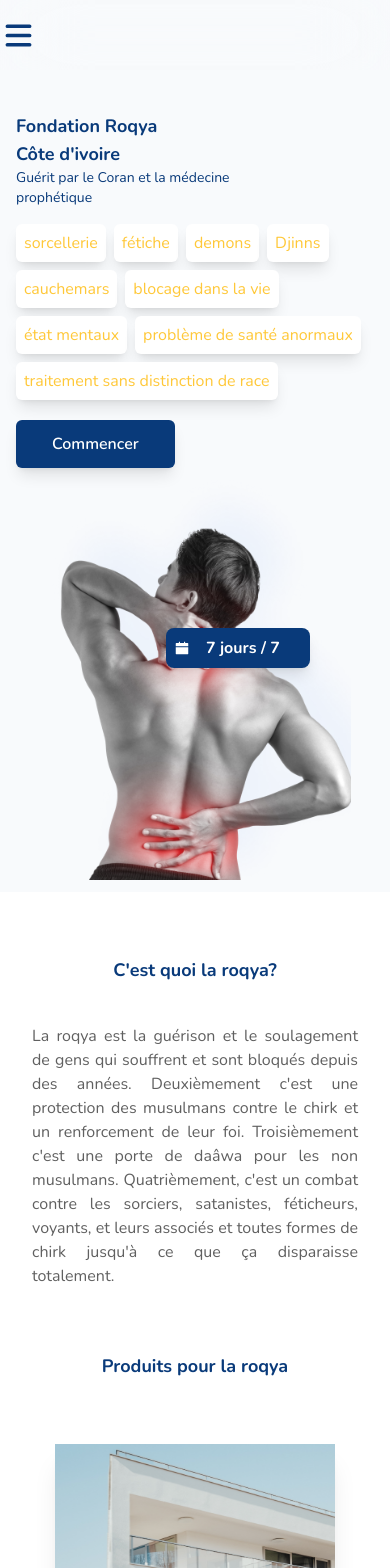
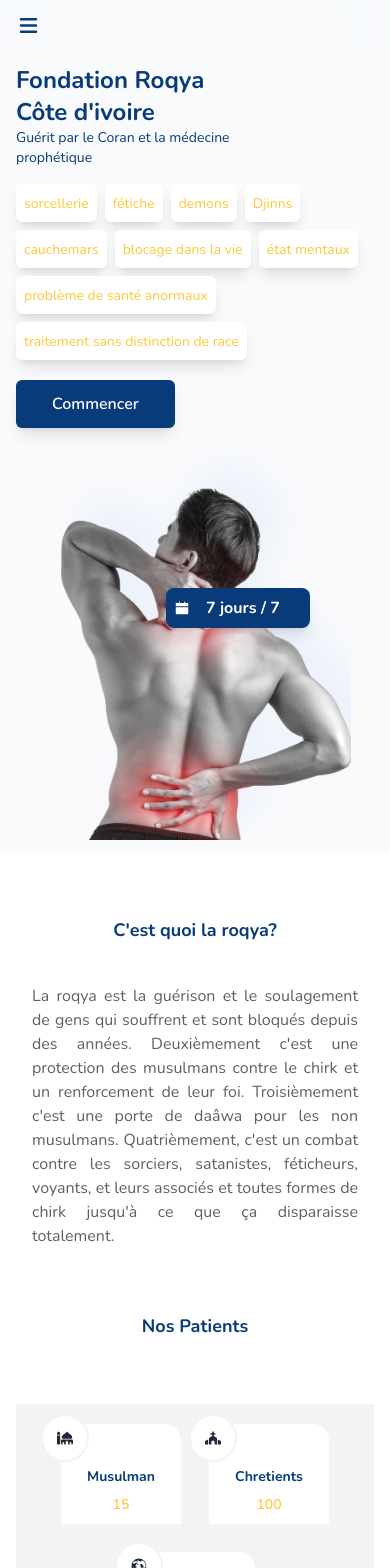
Before and after one commit to docteurdev/landing-immobilier, a React (Create React App) app: page / in a window 390 px wide. Shown: the top 1568 px of the page. Built offline with nearby package versions, Linux system fonts and the light colour scheme.

Commit message:
update in header, nav, nos centres section, add section nos patients

```diff
--- a/public/index.html
+++ b/public/index.html
@@ -2,14 +2,14 @@
 <html lang="en">
   <head>
     <meta charset="utf-8" />
-    <link rel="icon" href="%PUBLIC_URL%/favicon.ico" />
+    <link rel="icon" href="%PUBLIC_URL%/roqyaci.jpeg" />
     <meta name="viewport" content="width=device-width, initial-scale=1" />
-    <meta name="theme-color" content="#000000" />
+    <meta name="theme-color" content="#fff" />
     <meta
       name="description"
-      content="Web site created using create-react-app"
+      content="site web Fondation roqya CI"
     />
-    <link rel="apple-touch-icon" href="%PUBLIC_URL%/logo192.png" />
+    <link rel="apple-touch-icon" href="%PUBLIC_URL%/roqyaci.jpeg" />
     <!--
       manifest.json provides metadata used when your web app is installed on a
       user's mobile device or desktop. See https://developers.google.com/web/fundamentals/web-app-manifest/
@@ -25,7 +25,7 @@
       work correctly both with client-side routing and a non-root public URL.
       Learn how to configure a non-root public URL by running `npm run build`.
     -->
-    <title>React App</title>
+    <title>Fondation roqya CI </title>
   </head>
   <body>
     <noscript>You need to enable JavaScript to run this app.</noscript>
--- a/src/components/Header.tsx
+++ b/src/components/Header.tsx
@@ -24,7 +24,7 @@ function Header() {
            <MdOutlineClose onClick={() => setMenu(false)} />
         </IconContext.Provider>
       </div>: null}
-        <nav className='w-full fixed top-0 left-0 md:px-[7rem]  backdrop-blur-2xl flex justify-between items-center h-[70px] z-30 shadow-'>
+        <nav className='w-full fixed top-0 left-0 h-[50px] md:px-[7rem] md:h-[70px] backdrop-blur-2xl flex justify-between items-center  z-30 shadow-'>
           <div className="nav flex justify-between items-center w-full">
           {/* <h4 className='text-blue font-normal md:text-2xl'>House<span className='text-yellow' >Sale</span> </h4> */}
           <img src={logoroqya} className="w-[10rem] h-[6rem] object-contain" alt="" />
@@ -36,32 +36,34 @@ function Header() {
           </ul>
             <a href="#start" className='bg-blue text-white px-6 py-2 rounded-full font-semibold'>Commander</a>
           </div>
-          <div className="lg:hidden text-blue text-[37px]">
+          <div className="lg:hidden text-blue ml-4">
+          <IconContext.Provider value={{className:"text-[25px]"}}>
 
           <HiMenu onClick={() => {
             document.getElementById('my-mobile-modal')?.click()
           } } />
+          </IconContext.Provider>
           </div>
         </nav>
         {/* <Btns/> */}
-        <div className="flex  pt-[7rem] flex-col md:flex-row px-4 md:px-[7rem]">
+        <div className="flex  pt-[4rem] flex-col md:flex-row px-4 md:mt-5 md:px-[7rem]">
         <div className="w-full md:w-3/6">
           <div className="title-anim-bx">
-          <h1 className=" title-anim font-bold opacity-0 text-lg md:text-5xl text-blue">Fondation Roqya <br/> Côte d'ivoire  </h1>
+          <h1 className=" title-anim font-bold opacity-0 text-2xl md:text-5xl text-blue">Fondation Roqya <br/> Côte d'ivoire  </h1>
           </div>
           <div className="title-anim-bx">
             <p className=' title-anim opacity-0 text-sm md:text-2xl text-blue'>Guérit par le Coran et la médecine <br />prophétique</p>
           </div>
           <div className="blocage flex flex-wrap gap-2 w-full mt-4">
-          <div className="w-auto px-2 h-[38px] bg-white text-yellow shadow-lg rounded-md flex justify-center items-center"> <h5>sorcellerie</h5> </div>
-          <div className="w-auto px-2 h-[38px] bg-white text-yellow shadow-lg rounded-md flex justify-center items-center"> <h5>fétiche</h5> </div>
-          <div className="w-auto px-2 h-[38px] bg-white text-yellow shadow-lg rounded-md flex justify-center items-center"> <h5>demons</h5> </div>
-          <div className="w-auto px-2 h-[38px] bg-white text-yellow shadow-lg rounded-md flex justify-center items-center"> <h5>Djinns</h5> </div>
-          <div className="w-auto px-2 h-[38px] bg-white text-yellow shadow-lg rounded-md flex justify-center items-center"> <h5>cauchemars</h5> </div>
-          <div className="w-auto px-2 h-[38px] bg-white text-yellow shadow-lg rounded-md flex justify-center items-center"> <h5>blocage dans la vie</h5> </div>
-          <div className="w-auto px-2 h-[38px] bg-white text-yellow shadow-lg rounded-md flex justify-center items-center"> <h5>état mentaux</h5> </div>
-          <div className="w-auto px-2 h-[38px] bg-white text-yellow shadow-lg rounded-md flex justify-center items-center"> <h5>problème de santé anormaux</h5> </div>
-          <div className="w-auto px-2 h-[38px] bg-white text-yellow shadow-lg rounded-md flex justify-center items-center"> <h5>traitement sans distinction de race</h5> </div>
+          <div className="w-auto px-2 h-[38px] text-[14px] bg-white text-yellow shadow-lg rounded-md flex justify-center items-center"> <h5>sorcellerie</h5> </div>
+          <div className="w-auto px-2 h-[38px] text-[14px] bg-white text-yellow shadow-lg rounded-md flex justify-center items-center"> <h5>fétiche</h5> </div>
+          <div className="w-auto px-2 h-[38px] text-[14px] bg-white text-yellow shadow-lg rounded-md flex justify-center items-center"> <h5>demons</h5> </div>
+          <div className="w-auto px-2 h-[38px] text-[14px] bg-white text-yellow shadow-lg rounded-md flex justify-center items-center"> <h5>Djinns</h5> </div>
+          <div className="w-auto px-2 h-[38px] text-[14px] bg-white text-yellow shadow-lg rounded-md flex justify-center items-center"> <h5>cauchemars</h5> </div>
+          <div className="w-auto px-2 h-[38px] text-[14px] bg-white text-yellow shadow-lg rounded-md flex justify-center items-center"> <h5>blocage dans la vie</h5> </div>
+          <div className="w-auto px-2 h-[38px] text-[14px] bg-white text-yellow shadow-lg rounded-md flex justify-center items-center"> <h5>état mentaux</h5> </div>
+          <div className="w-auto px-2 h-[38px] text-[14px] bg-white text-yellow shadow-lg rounded-md flex justify-center items-center"> <h5>problème de santé anormaux</h5> </div>
+          <div className="w-auto px-2 h-[38px] text-[14px] bg-white text-yellow shadow-lg rounded-md flex justify-center items-center"> <h5>traitement sans distinction de race</h5> </div>
 
           </div>
 
--- /dev/null
+++ b/src/components/PatientItem.tsx
@@ -0,0 +1,37 @@
+import React, { ReactNode } from 'react';
+import { FaStethoscope, } from "react-icons/fa";
+import { ImLocation2, } from "react-icons/im";
+import { BsFillPhoneFill, } from "react-icons/bs";
+import '../App.css';
+
+type PatientItemType ={
+  icon: React.ReactNode,
+  nbr: string,
+  label: string
+}
+
+function PatientItem({icon, nbr, label}:PatientItemType) {
+
+
+  return (
+    <div className='relative w-[120px] h-[100px] bg-white  px-0 rounded-tr-box' >
+        <div className="absolute top-[-10px] rounded-full left-[-20px] w-12 h-12 flex justify-center items-center">
+            <div
+            className="w-12 h-12 flex justify-center items-center border-2 border-gray-light-sm rounded-full bg-white">
+            {icon}
+
+            </div>
+        </div>
+        <div className="w-full mt-10 text-center ">
+            <p className='mb-1'>
+             <span className='text-sm text-blue font-bold'> {label} </span>
+            </p>
+            <p className=''>
+               <span className='text-sm text-yellow font-semibold'> {nbr} </span>
+            </p>
+        </div>
+    </div>
+  )
+}
+
+export default React.memo(PatientItem)
--- a/src/components/index.js
+++ b/src/components/index.js
@@ -3,5 +3,6 @@ export {default as CardOne} from "../components/CardOne";
 export {default as Cardnd} from "../components/Cardnd";
 export {default as Cardfd} from "../components/Cardfd";
 export {default as Centre} from "../components/Centre";
-export {default as ContactItem} from "../components/ContactItem"
-export {default as ProductDetail} from "../components/ProductDetail"
+export {default as ContactItem} from "../components/ContactItem";
+export {default as ProductDetail} from "../components/ProductDetail";
+export {default as PatientItem} from "../components/PatientItem";
--- a/src/pages/Home.tsx
+++ b/src/pages/Home.tsx
@@ -1,7 +1,10 @@
 import React, { useEffect, useState } from 'react'
 import { appsotre, flagCi, logo1, logo2, logo3, moreId1, moreId10, moreId11, moreId2, moreId3, moreId4, moreId5, moreId6, moreId7, moreId8, moreId9, playstore, topImg1, topImg2, topImg3, topImg4 } from '../assets'
-import { Cardfd, Cardnd, CardOne, Centre, ContactItem, Header, ProductDetail } from '../components';
-import { MdOutlineClose } from "react-icons/md"
+import { Cardfd, Cardnd, CardOne, Centre, ContactItem, Header, PatientItem, ProductDetail } from '../components';
+import { MdOutlineClose } from "react-icons/md";
+import { FaMosque, FaChurch } from "react-icons/fa";
+import { GiWorld } from "react-icons/gi";
+
 
 import { motion } from "framer-motion";
 import { data } from '../comon/data';
@@ -52,7 +55,34 @@ function Home() {
           </p>
         </div>
 
-        <h2 id="produits" className='font-bold text-lg mb-16 md:text-[30px] text-center text-blue' >Produits pour la <span className=''>roqya</span></h2>
+        <h2 id="centres" className='font-bold text-lg my-16 md:text-[30px] text-center text-blue' >Nos Patients</h2>
+        <div className="w-full py-5 h-auto md:h-48 overflow-hidden bg-gray-light-sm">
+          <motion.div
+            transition={{ ease: "backIn", duration: .3, delay: .3 }}
+            initial={{ y: 170 }}
+            whileInView={{ y: 0 }}
+            className="flex px-1 gap-7 md:gap-10 justify-center items-center flex-wrap  h-full w-full ">
+            <PatientItem
+              icon={<FaMosque />}
+              nbr={"15"}
+              label={"Musulman"}
+            />
+            <PatientItem
+              icon={<FaChurch />}
+              nbr={"100"}
+              label={"Chretients"}
+            />
+
+            <PatientItem
+              icon={<GiWorld />}
+              nbr={"29"}
+              label={"Autres réligions"}
+            />
+          </motion.div>
+
+        </div>
+
+        <h2 id="produits" className='font-bold text-lg my-16 md:text-[30px] text-center text-blue' >Produits pour la <span className=''>roqya</span></h2>
 
         <motion.div
           transition={{ delay: 0.3 }}
@@ -65,12 +95,12 @@ function Home() {
         </motion.div>
 
         <h2 id="centres" className='font-bold text-lg my-16 md:text-[30px] text-center text-blue' >Nos différents centres</h2>
-        <div className="w-full px- h-auto md:h-48 overflow-hidden bg-gray-light-sm">
+        <div className="w-full py-6 h-auto md:h-48 overflow-hidden bg-gray-light-sm">
           <motion.div
             transition={{ ease: "backIn", duration: .3, delay: .3 }}
             initial={{ y: 170 }}
             whileInView={{ y: 0 }}
-            className="flex px-1 gap-2 md:gap-10 justify-center flex-wrap  h-full w-full ">
+            className="flex px-1 gap-2 md:gap-10 justify-center  items-center flex-wrap  h-full w-full ">
             <Centre />
             <Centre />
             <Centre />
@@ -242,12 +272,14 @@ function Home() {
 
         </div> */}
       </main>
-      <footer className='flex p-2 flex-col md:flex-row justify-between flex-wrap items-center bg-blue w-full mt-[10rem] md:h-[67px] md:px-20' >
+      <footer className='flex p-2 flex-col md:flex-row justify-between flex-wrap md:items-center items-start bg-blue w-full mt-[10rem] md:h-[67px] md:px-20' >
         <h4 className='text-white font-normal text-2xl'>Fondation <span className='text-yellow' >Roqya C.I</span> </h4>
-        <ul className='flex flex-wrap gap-6 items-center text-white' >
+        <ul className='flex flex-wrap gap-2 md:gap-6 items-center text-white' >
           <li className='text-[14px]'>© 2020 Housesale Technologies Ltd.</li>
           <li className='text-[14px]'>1760 Dancing Dove Lane, New York, USA</li>
           <li className='text-[14px]'>sales@housesales.com</li>
+        </ul>
+        <ul className='flex flex-wrap gap-6  items-center'>
           <li>
             <img src={appsotre} width="100" alt="" />
           </li>
```
Also changed, not shown: public/roqyaci.jpeg (added).
